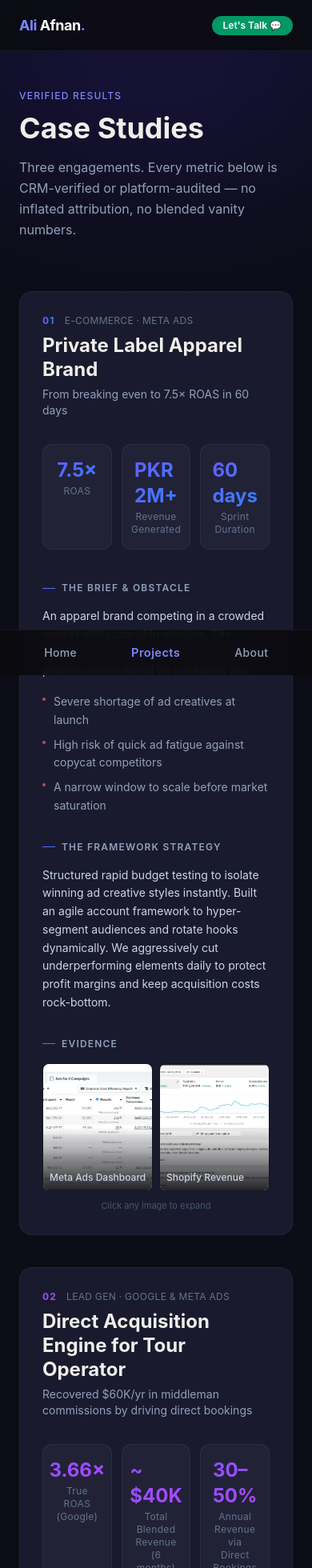
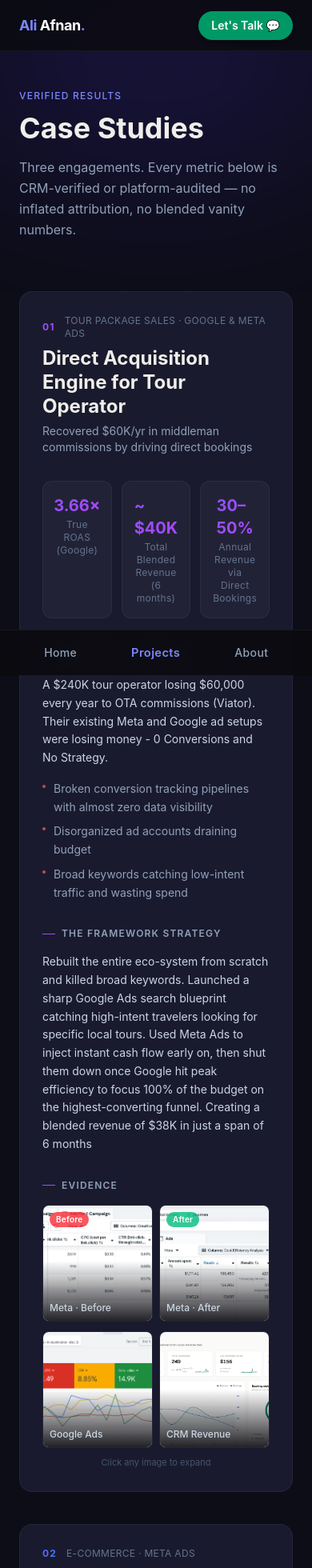
Before and after one commit to ali-afnan-khan/marketing-portfolio, a React app: page /projects in a window 390 px wide. Shown: the top 1960 px of the page at 80% size. Built offline with nearby package versions, Linux system fonts and the light colour scheme; the HTML template or start-up script is replaced by a standard one.

Commit message:
Optimize mobile layout and reorder project case studies

```diff
--- a/src/components/Navbar.jsx
+++ b/src/components/Navbar.jsx
@@ -59,12 +59,12 @@ export default function Navbar() {
             Let's Talk 📬
           </a>
 
-          {/* Mobile CTA (Visible only on mobile, links directly to WhatsApp) */}
+          {/* Mobile CTA (Optimized for Visibility & Tap Targets) */}
           <a
-            href="https://wa.me/923000000000?text=Hi%20Ali!%20I%20visited%20your%20portfolio%20and%20would%20love%20to%20chat%20about%20a%20project."
+            href="https://wa.me/923339667163?text=Hi%20Ali!%20I%20visited%20your%20portfolio%20and%20would%20love%20to%20chat%20about%20a%20project."
             target="_blank"
             rel="noopener noreferrer"
-            className="md:hidden inline-flex items-center rounded-full bg-emerald-600 px-3.5 py-1 text-xs font-semibold text-white hover:bg-emerald-500 transition-colors duration-300"
+            className="md:hidden inline-flex items-center gap-1.5 rounded-full bg-emerald-600 px-4 py-2 text-sm font-semibold text-white shadow-md active:scale-95 hover:bg-emerald-500 transition-all duration-200"
           >
             Let's Talk 💬
           </a>
--- a/src/pages/Projects.jsx
+++ b/src/pages/Projects.jsx
@@ -22,8 +22,43 @@ const concertVideo     = "/assets/concert_case_study.mp4";
 
 const CASE_STUDIES = [
   {
+    id: "tour-operator",
+    index: "01",
+    category: "Tour Package Sales · Google & Meta Ads",
+    title: "Direct Acquisition Engine for Tour Operator",
+    subtitle: "Recovered $60K/yr in middleman commissions by driving direct bookings",
+    accent: "from-violet-500 to-purple-500",
+    accentSolid: "bg-violet-500",
+    metrics: [
+      { value: "3.66×", label: "True ROAS (Google)" },
+      { value: "~ $40K", label: "Total Blended Revenue (6 months)" },
+      { value: "30–50%", label: "Annual Revenue via Direct Bookings" },
+    ],
+    brief: {
+      context:
+        "A $240K tour operator losing $60,000 every year to OTA commissions (Viator). Their existing Meta and Google ad setups were losing money - 0 Conversions and No Strategy.",
+      obstacles: [
+        "Broken conversion tracking pipelines with almost zero data visibility",
+        "Disorganized ad accounts draining budget",
+        "Broad keywords catching low-intent traffic and wasting spend",
+      ],
+    },
+    framework:
+      "Rebuilt the entire eco-system from scratch and killed broad keywords. Launched a sharp Google Ads search blueprint catching high-intent travelers looking for specific local tours. Used Meta Ads to inject instant cash flow early on, then shut them down once Google hit peak efficiency to focus 100% of the budget on the highest-converting funnel. Creating a blended revenue of $38K in just a span of 6 months",
+    images: {
+      layout: "before-after",
+      items: [
+        { src: tourMetaBefore,  alt: "Meta Ads account — before restructure", label: "Meta · Before", tag: "Before" },
+        { src: tourMetaAfter,   alt: "Meta Ads account — after restructure",  label: "Meta · After",  tag: "After"  },
+        { src: tourGoogleAfter, alt: "Google Ads dashboard snapshot",         label: "Google Ads"    },
+        { src: tourCRM,         alt: "CRM verified revenue dashboard",        label: "CRM Revenue"   },
+      ],
+    },
+  },
+
+  {
     id: "ecom-apparel",
-    index: "01",
+    index: "02",
     category: "E-Commerce · Meta Ads",
     title: "Private Label Apparel Brand",
     subtitle: "From breaking even to 7.5× ROAS in 60 days",
@@ -50,43 +85,6 @@ const CASE_STUDIES = [
       items: [
         { src: ecomDashboard, alt: "Meta Ads dashboard — campaign performance overview", label: "Meta Ads Dashboard" },
         { src: ecomShopify,   alt: "Shopify revenue dashboard snapshot",             label: "Shopify Revenue"   },
-      ],
-    },
-  },
-
-  {
-    id: "tour-operator",
-    index: "02",
-    category: "Lead Gen · Google & Meta Ads",
-    title: "Direct Acquisition Engine for Tour Operator",
-    subtitle: "Recovered $60K/yr in middleman commissions by driving direct bookings",
-    accent: "from-violet-500 to-purple-500",
-    accentSolid: "bg-violet-500",
-    metrics: [
-      { value: "3.66×", label: "True ROAS (Google)" },
-      { value: "~ $40K", label: "Total Blended Revenue (6 months)" },
-      { value: "30–50%", label: "Annual Revenue via Direct Bookings" },
-    ],
-    brief: {
-      context:
-        "A $240K tour operator losing $60,000 every year to OTA commissions (Viator). Their existing Meta and Google ad setups were losing money- 0 Conversions or No Strategy.",
-      obstacles: [
-        "Broken conversion tracking pipelines with almost zero data visibility",
-        "Disorganized ad accounts draining budget",
-        "Broad keywords catching low-intent traffic and wasting spend",
-      ],
-    },
-    framework:
-      "Rebuilt the entire eco-system from scratch and killed broad keywords. Launched a sharp Google Ads search blueprint catching high-intent travelers looking for specific local tours. Used Meta Ads to inject instant cash flow early on, then shut them down once Google hit peak efficiency to focus 100% of the budget on the highest-converting funnel. Creating a blended revenue of $38K in just a span of 6 months",
-
-      // Find this inside id: "concert-tickets" at the bottom of the object
-    images: {
-      layout: "before-after",
-      items: [
-        { src: tourMetaBefore,  alt: "Meta Ads account — before restructure", label: "Meta · Before", tag: "Before" },
-        { src: tourMetaAfter,   alt: "Meta Ads account — after restructure",  label: "Meta · After",  tag: "After"  },
-        { src: tourGoogleAfter, alt: "Google Ads dashboard snapshot",         label: "Google Ads"    },
-        { src: tourCRM,         alt: "CRM verified revenue dashboard",        label: "CRM Revenue"   },
       ],
     },
   },
@@ -120,7 +118,6 @@ const CASE_STUDIES = [
       items: [
         { src: concertSpend, alt: "Meta Ads spend dashboard — concert campaign", label: "Meta Ads Spend" },
         { src: concertCRM,   alt: "CRM dashboard — ticket sales verified",       label: "CRM Verified Revenue" },
-        // Add this third object to the items array:
         { src: concertVideo, alt: "Campaign walkthrough video",                  label: "Result Show-Case Video", isVideo: true }
       ],
     },
@@ -132,7 +129,7 @@ const CASE_STUDIES = [
 function MetricPill({ value, label, accent }) {
   return (
     <div className="flex flex-col items-center gap-0.5 px-5 py-4 rounded-xl bg-white/[0.04] border border-white/5">
-      <span className={`font-display text-2xl font-bold text-transparent bg-clip-text bg-gradient-to-br ${accent}`}>
+      <span className={`font-display text-xl font-bold text-transparent bg-clip-text bg-gradient-to-br ${accent}`}>
         {value}
       </span>
       <span className="text-xs text-slate-500 tracking-wide text-center">{label}</span>
```
